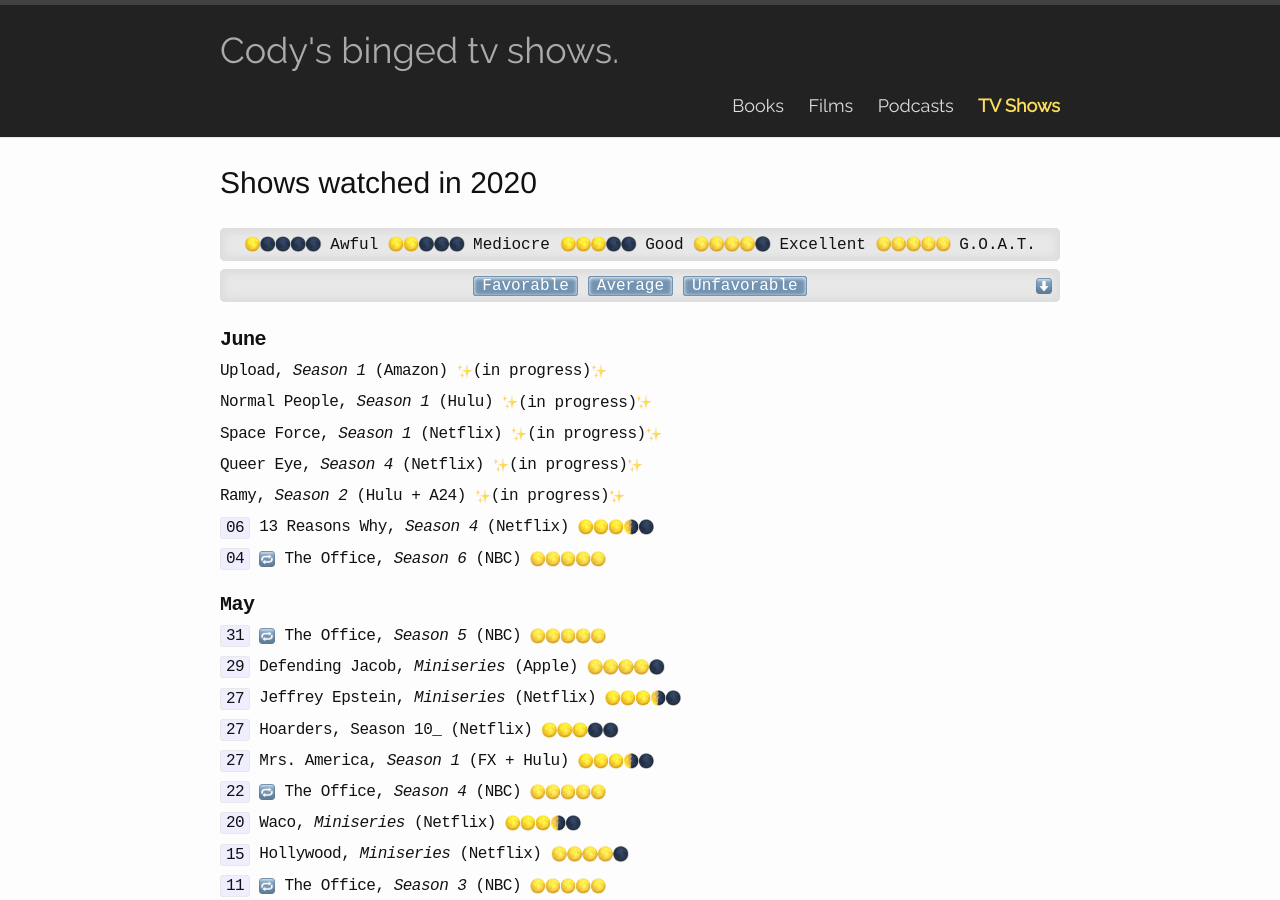
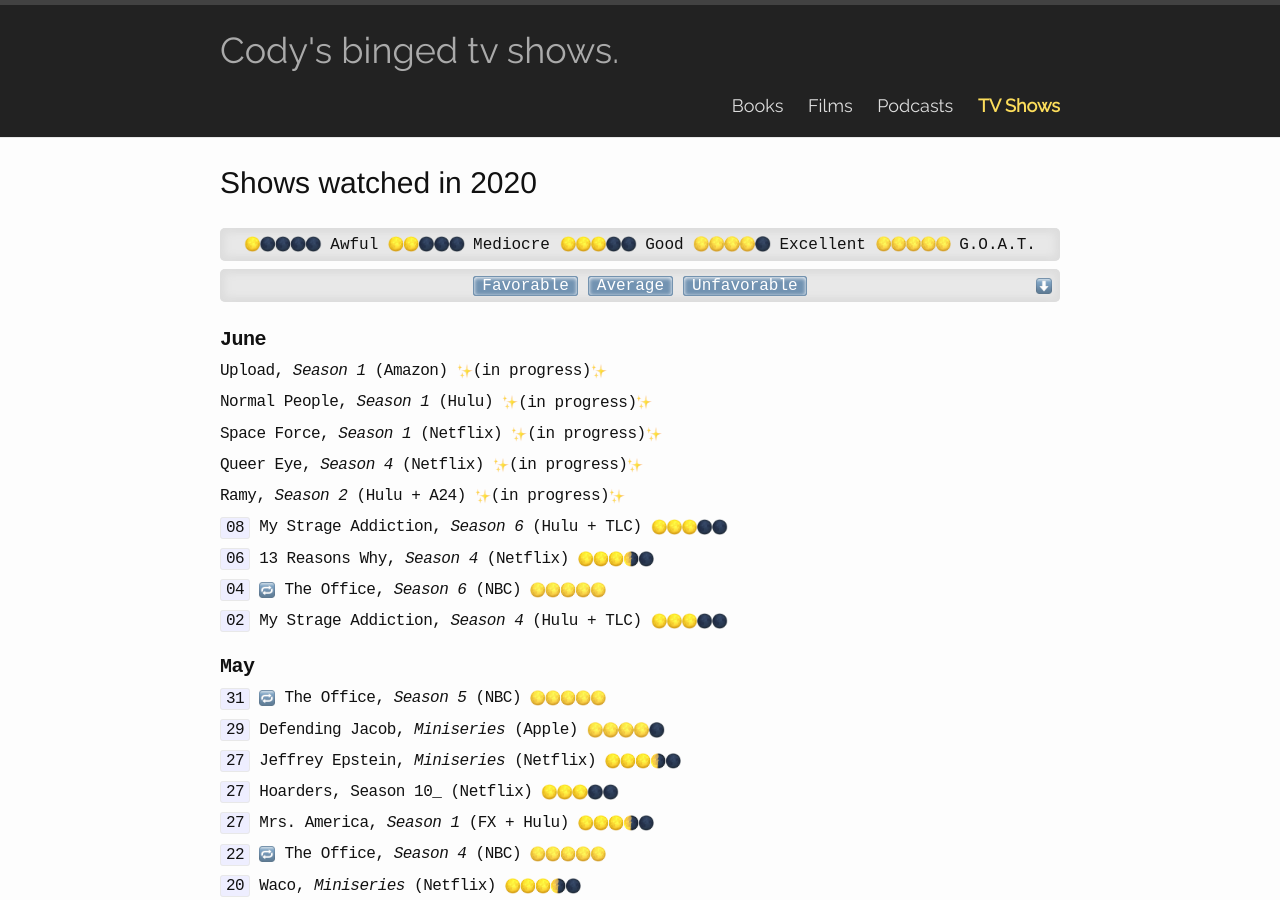
Before and after one commit to codydalerodgers/personal-blog, a Jekyll site: the page built from _shows/2020.md, in a window 1280 px wide and 900 px high. Built offline with Jekyll 4.4.1, drawn with Linux system fonts in a browser that asks for light colours.

Commit message:
My Strange Addiction

```diff
--- a/_shows/2020.md
+++ b/_shows/2020.md
@@ -15,9 +15,13 @@
 
 Ramy, _Season 2_ (Hulu + A24) {{ site.ip }}
 
+`08` My Strage Addiction, _Season 6_ (Hulu + TLC) {{ site.r3 }}
+
 `06` 13 Reasons Why, _Season 4_ (Netflix) {{ site.r35 }}
 
 `04` {{ site.rw }} The Office, _Season 6_ (NBC) {{ site.r5 }}
+
+`02` My Strage Addiction, _Season 4_ (Hulu + TLC) {{ site.r3 }}
 
 ## May
 `31` {{ site.rw }} The Office, _Season 5_ (NBC) {{ site.r5 }}
```
